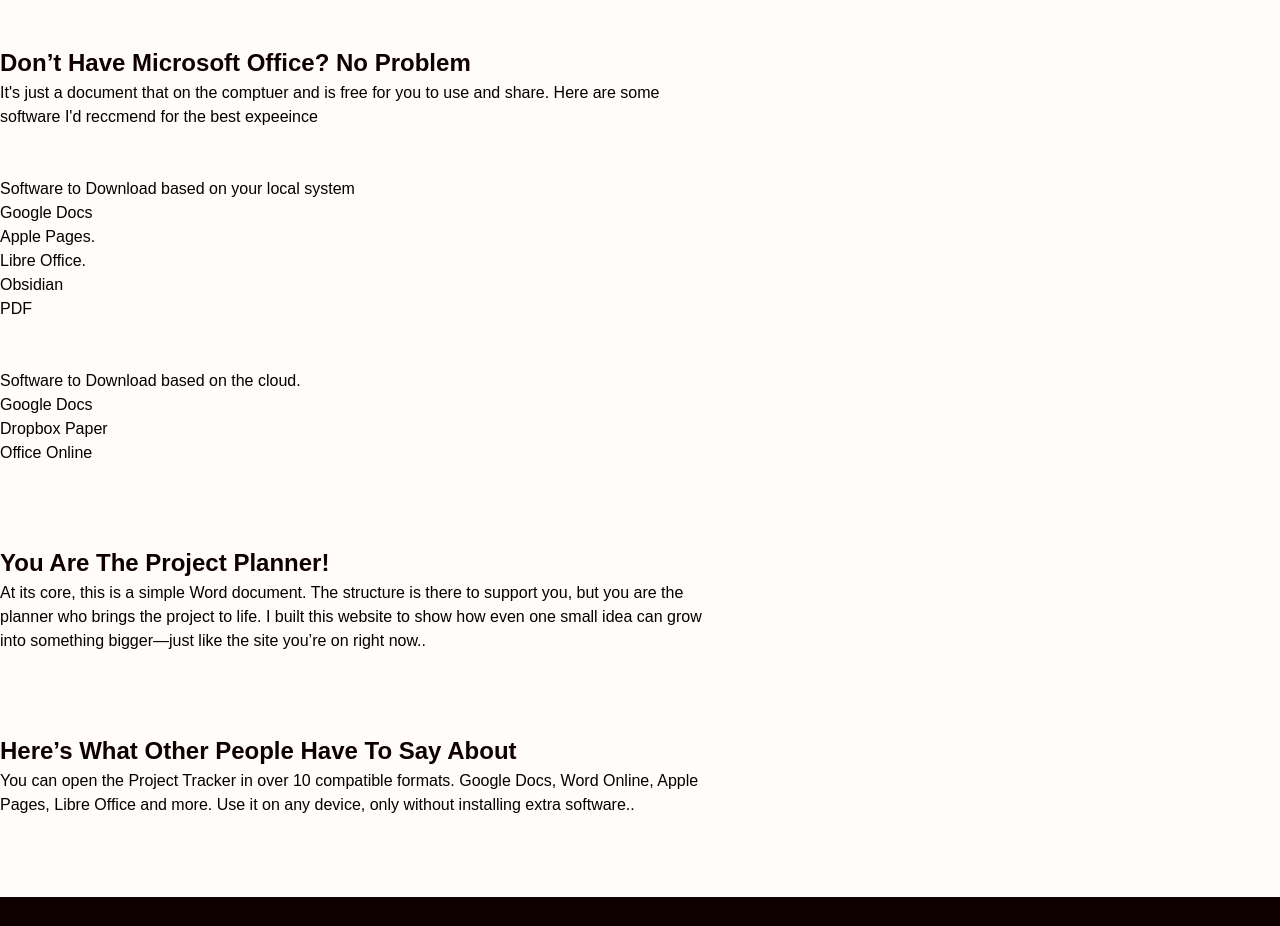
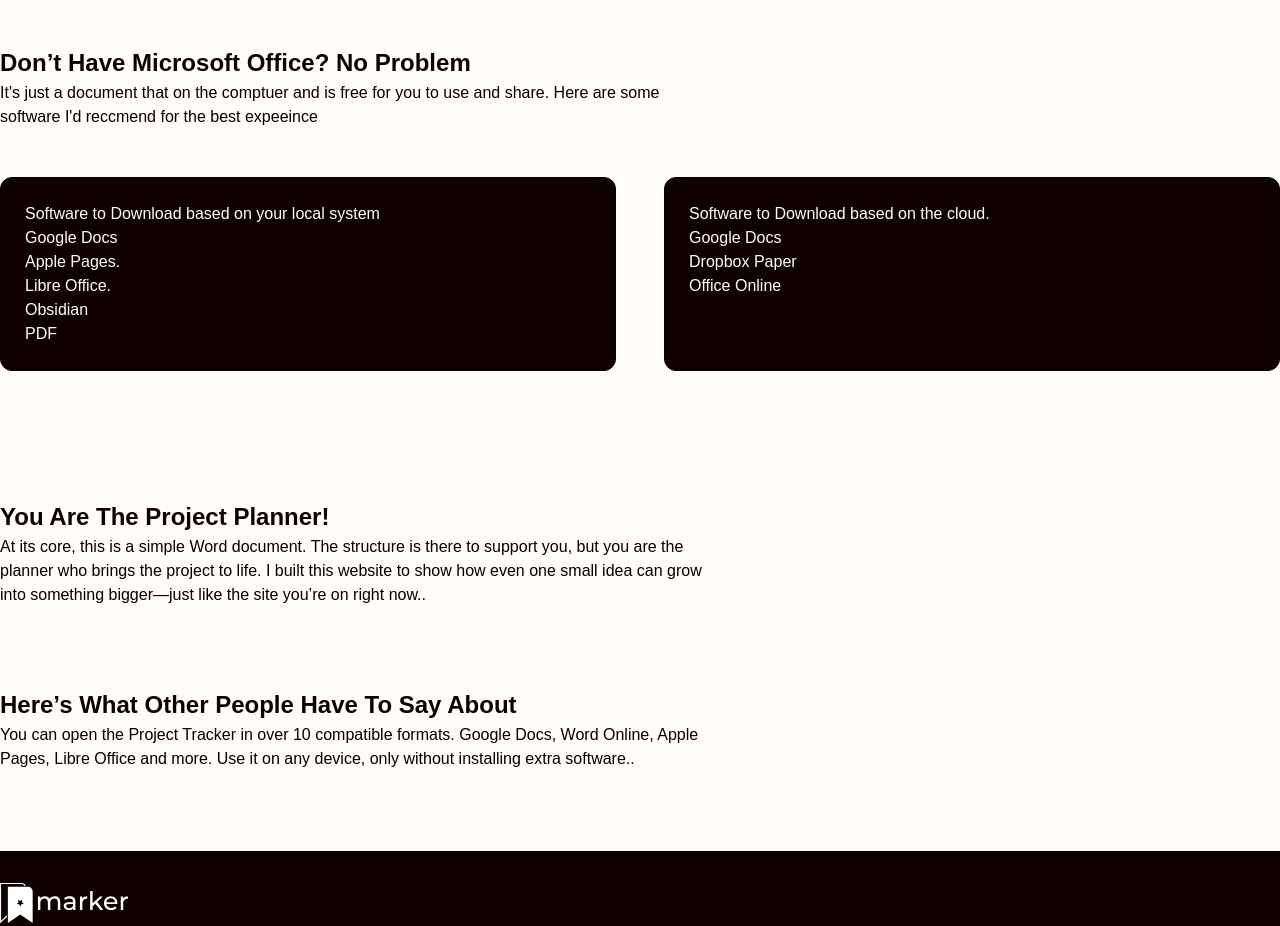
Before and after one commit to Justin-Bento/marker, a React (Vite) app: page / in a window 1280 px wide. Shown: the part 1120-2046 px from the top of the page. Built offline with nearby package versions, Linux system fonts and the light colour scheme; a web font is replaced by a local one.

Commit message:
Created a card element with a black backgorund.

```diff
--- a/src/frontend/pages/Home.tsx
+++ b/src/frontend/pages/Home.tsx
@@ -49,7 +49,8 @@ export default function Home() {
           It's just a document that on the comptuer and is free for you to use
           and share. Here are some software I'd reccmend for the best expeeince
         </p>
-        <div className="my-12">
+      <div className="grid grid-cols-1 lg:grid-cols-2 gap-12">
+          <div className="my-12 p-6 rounded-xl bg-black *:text-white border">
           <p>Software to Download based on your local system</p>
           <ul className="">
             <li className="">Google Docs</li>
@@ -59,7 +60,7 @@ export default function Home() {
             <li className="">PDF</li>
           </ul>
         </div>
-        <div className="my-12">
+        <div className="my-12 p-6 rounded-xl bg-black *:text-white border">
           <ul className="">
             <p>Software to Download based on the cloud.</p>
             <li className="">Google Docs</li>
@@ -67,6 +68,7 @@ export default function Home() {
             <li className="">Office Online</li>
           </ul>
         </div>
+      </div>
       </section>
       <section className="">
         <h4 className="landing-headline-laptop">
```
